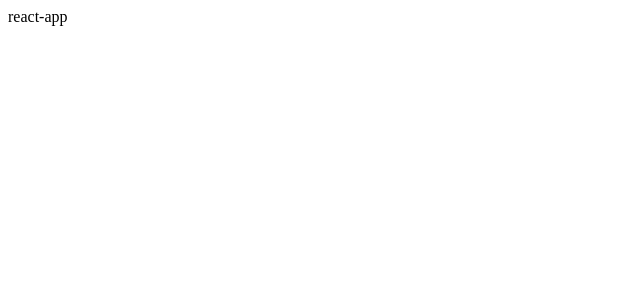
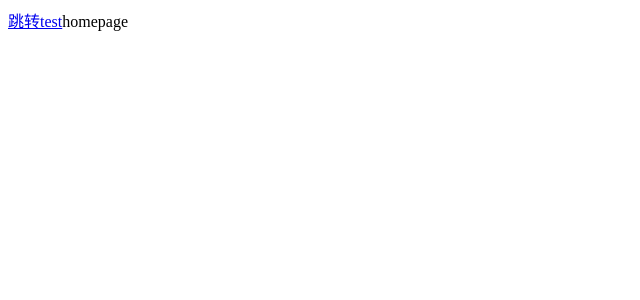
Before and after one commit to kjh632343169/react-tab-router, a React app: page / in a window 1280 px wide. Shown: the top 300 px of the page, without its empty margins (0-640 px from the left). Built offline with nearby package versions, Linux system fonts and the light colour scheme.

Commit message:
feat: 新增路由相关

```diff
--- a/package.json
+++ b/package.json
@@ -14,7 +14,8 @@
     "@types/react-dom": "^18.0.11",
     "react": "^18.2.0",
     "react-dom": "^18.2.0",
-    "react-router": "^6.10.0"
+    "react-router": "^6.10.0",
+    "react-router-dom": "^6.10.0"
   },
   "devDependencies": {
     "@webpack-cli/generators": "^3.0.1",
--- a/src/app.tsx
+++ b/src/app.tsx
@@ -1,9 +1,11 @@
+import RoutesComponent from './routes/config'
+import { Link } from 'react-router-dom'
+
 const App = () => {
-    return (
-        <>
-            react-app
-        </>
-    )
+    return <>
+        <Link to='/test'>跳转test</Link>
+        <RoutesComponent/>
+    </>
 }
 
 export default App
--- a/src/index.tsx
+++ b/src/index.tsx
@@ -1,7 +1,8 @@
 import { createRoot } from 'react-dom/client'
 import App from './app'
+import { BrowserRouter } from 'react-router-dom'
 
 
 
 let root = document.getElementById('root') as HTMLElement
-createRoot(root).render(<App />)
+createRoot(root).render( <BrowserRouter><App /></BrowserRouter>)
--- /dev/null
+++ b/src/pages/home/index.tsx
@@ -0,0 +1,8 @@
+
+
+const Home = () => {
+    return <>homepage</>
+}
+
+
+export default Home
--- /dev/null
+++ b/src/pages/test/index.tsx
@@ -0,0 +1,5 @@
+const Test = () => {
+    return <>TestPAge</>
+}
+
+export default Test
--- /dev/null
+++ b/src/routes/config.tsx
@@ -0,0 +1,27 @@
+import { lazy } from 'react'
+import { Route, Routes } from 'react-router-dom'
+
+import Home from '../pages/home'
+import TestPage from '../pages/test'
+
+
+// const Home = lazy(() => import('../pages/home'))
+// const TestPage = lazy(() => import('../pages/test'))
+
+const routes = [{
+    path: '/',
+    element: <Home />,
+}, {
+    path: '/test',
+    element: <TestPage />,
+}]
+
+const RouteComponent = () => {
+    return <Routes>
+        {routes.map((item) => {
+            return <Route key={item.path} path={item.path} element={ item.element} />
+        }) }
+    </Routes>
+}
+
+export default RouteComponent
--- a/tsconfig.json
+++ b/tsconfig.json
@@ -2,10 +2,11 @@
   "compilerOptions": {
     "allowSyntheticDefaultImports": true,
     "noImplicitAny": true,
-    "module": "es6",
+    "module": "esnext",
     "target": "es5",
     "jsx": "react-jsx",
-    "allowJs": true
+    "allowJs": true,
+    "moduleResolution": "node"
   },
   "files": ["src/index.tsx"]
 }
--- a/webpack.config.js
+++ b/webpack.config.js
@@ -18,6 +18,7 @@ const config = {
   devServer: {
     open: true,
     host: "localhost",
+    historyApiFallback: true // 解决本地开发browserRouter 404问题
   },
   plugins: [
     new HtmlWebpackPlugin({
@@ -32,7 +33,7 @@ const config = {
       {
         test: /\.(ts|tsx)$/i,
         loader: "ts-loader",
-        exclude: ["/node_modules/"],
+        exclude: ["/node_modules/","/dist/"],
       },
       {
         test: /\.less$/i,
```
Also changed, not shown: src/routes/index.ts (added), 1 other file (tests, documents, lock files or other folders).
